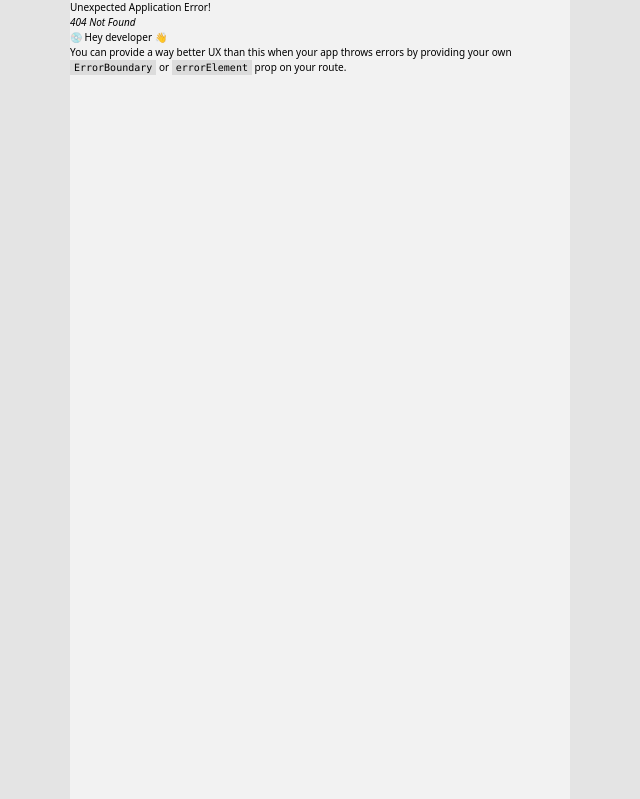
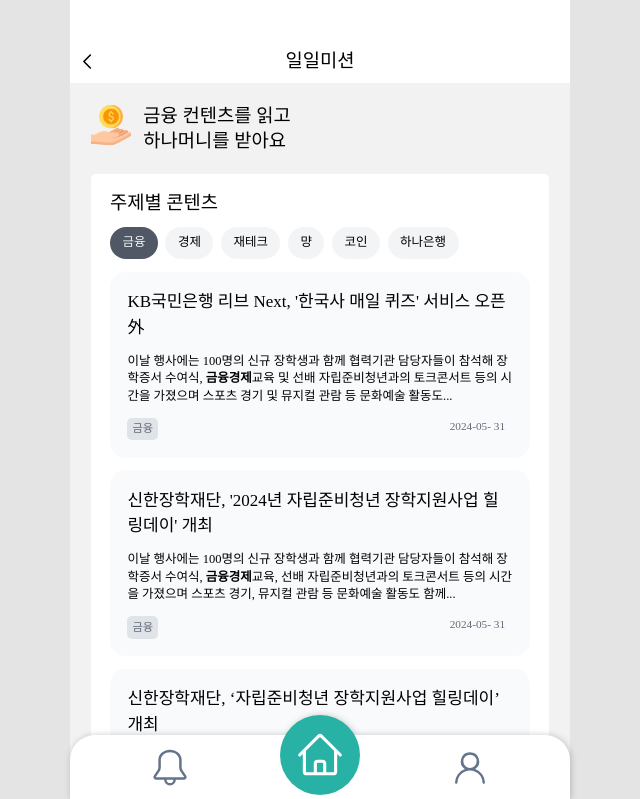
Before and after one commit to Hana4Team/FE, a React (Vite) app: page /news in a window 1280 px wide. Before the commit this address had no page. Shown: the top 799 px of the page, without its empty margins (320-960 px from the left). Built offline with nearby package versions, Linux system fonts and the light colour scheme.

Commit message:
feat: 뉴스(일일미션) 퍼블리싱 구현

```diff
--- a/src/components/molecules/MissionStartHeader.tsx
+++ b/src/components/molecules/MissionStartHeader.tsx
@@ -1,13 +1,14 @@
 import { FC } from 'react';
 
 interface IProps {
+  icon: string;
   title: string;
 }
 
-export const MissionStartHeader: FC<IProps> = ({ title }) => {
+export const MissionStartHeader: FC<IProps> = ({ icon, title }) => {
   return (
     <div className='w-11/12 mt-8 flex items-center gap-5 m-auto mb-8'>
-      <img src='icons/blub.svg' alt='icon' className='w-16 mb-3' />
+      <img src={icon} alt='icon' className='w-16 mb-3' />
       <p className='font-hanaMedium text-3xl whitespace-pre-line leading-snug'>
         {title}
       </p>
--- /dev/null
+++ b/src/components/molecules/NewsCategory.tsx
@@ -0,0 +1,22 @@
+import { FC } from 'react';
+
+interface IProps {
+  categoryName: string;
+  isClicked: boolean;
+  onClick: (keyword: string) => void;
+}
+
+export const NewsCategory: FC<IProps> = ({
+  categoryName,
+  isClicked,
+  onClick,
+}) => {
+  return (
+    <div
+      onClick={() => onClick(categoryName)}
+      className={`${isClicked ? 'bg-[#505866] text-[#F2F4F6]' : 'bg-[#F2F4F6] text-[##505866]'} py-3 px-5 rounded-full text-xl font-hanaMedium cursor-pointer`}
+    >
+      {categoryName}
+    </div>
+  );
+};
--- /dev/null
+++ b/src/components/molecules/NewsItem.tsx
@@ -0,0 +1,38 @@
+import { FC } from 'react';
+
+interface IProps {
+  title: string;
+  desc: string;
+  pubDate: string;
+  keyword: string;
+  link: string;
+}
+
+export const NewsItem: FC<IProps> = ({
+  title,
+  desc,
+  pubDate,
+  keyword,
+  link,
+}) => {
+  return (
+    <div
+      className='w-11/12 bg-[#F9FAFB] flex flex-col justify-between p-7 gap-5 rounded-3xl'
+      onClick={() => window.open(link)}
+    >
+      <h1 className='font-hanaBold text-[1.7rem] text-ellipsis line-clamp-2'>
+        {title}
+      </h1>
+      <p
+        className='font-hanaRegular text-xl text-ellipsis line-clamp-3'
+        dangerouslySetInnerHTML={{ __html: desc }}
+      ></p>
+      <div className='flex justify-between text-lg text-[#606A78]'>
+        <span className='bg-[#E0E3E7] font-hanaMedium py-1 px-2 rounded-lg'>
+          {keyword}
+        </span>
+        <span className='mr-3 font-hanaCM'>{pubDate}</span>
+      </div>
+    </div>
+  );
+};
--- a/src/index.css
+++ b/src/index.css
@@ -81,3 +81,11 @@
   -webkit-appearance: none;
   margin: 0;
 }
+
+#news-list::-webkit-scrollbar {
+  display: none;
+}
+
+b {
+  font-family: 'Hana-Bold';
+}
--- a/src/main.tsx
+++ b/src/main.tsx
@@ -17,6 +17,7 @@
 import { Sending } from './pages/moneyBox/Sending.tsx';
 import { MyPage } from './pages/main/MyPage.tsx';
 import { AlarmPage } from './pages/main/AlarmPage.tsx';
+import { NewsList } from './pages/news/NewsList.tsx';
 
 const router = createBrowserRouter([
   {
@@ -39,6 +40,7 @@
           { path: 'moneyBox', element: <MoneyBox /> },
           { path: 'alarm', element: <AlarmPage /> },
           { path: 'mypage', element: <MyPage /> },
+          { path: 'news', element: <NewsList /> },
         ],
       },
     ],
--- a/src/pages/mission2/Mission2StartPage.tsx
+++ b/src/pages/mission2/Mission2StartPage.tsx
@@ -8,7 +8,10 @@
   return (
     <>
       <Topbar title='이사미션' />
-      <MissionStartHeader title={`직접 머니박스 통장을\n 만들어보아요`} />
+      <MissionStartHeader
+        icon='icons/blub.svg'
+        title={`직접 머니박스 통장을\n 만들어보아요`}
+      />
       <div className='flex flex-col gap-7'>
         <MoneyBoxIntroItem id={1} title='파킹' icon='safebox.svg'>
           <p className='font-hanaMedium text-2xl whitespace-pre-line leading-normal'>
--- a/src/pages/mission3/Mission3StartPage.tsx
+++ b/src/pages/mission3/Mission3StartPage.tsx
@@ -8,6 +8,7 @@
     <>
       <Topbar title='이사미션' />
       <MissionStartHeader
+        icon='icons/blub.svg'
         title={`머니박스의 저축공간 돈을\n적금에 넣어 보아요`}
       />
       <div className='flex flex-col gap-7'>
--- a/src/pages/mission4/Mission4StartPage.tsx
+++ b/src/pages/mission4/Mission4StartPage.tsx
@@ -44,7 +44,10 @@
   return (
     <>
       <Topbar title='이사미션' />
-      <MissionStartHeader title={`원하는 적금에 가입해서\n목돈을 모아보아요`} />
+      <MissionStartHeader
+        icon='icons/blub.svg'
+        title={`원하는 적금에 가입해서\n목돈을 모아보아요`}
+      />
       <RecommendProductList list={test} />
     </>
   );
--- a/src/pages/mission5/Mission5StartPage.tsx
+++ b/src/pages/mission5/Mission5StartPage.tsx
@@ -8,6 +8,7 @@
     <>
       <Topbar title='이사미션' />
       <MissionStartHeader
+        icon='icons/blub.svg'
         title={`모은 목돈으로 새롭게\n 예금에 가입해보아요`}
       />
       <RecommendProductList list={test} />
--- /dev/null
+++ b/src/pages/news/NewsList.tsx
@@ -0,0 +1,118 @@
+import { useState } from 'react';
+import Topbar from '../../components/Topbar';
+import { MissionStartHeader } from '../../components/molecules/MissionStartHeader';
+import { NewsCategory } from '../../components/molecules/NewsCategory';
+import { NewsItem } from '../../components/molecules/NewsItem';
+
+const items = [
+  {
+    title: "KB국민은행 리브 Next, '한국사 매일 퀴즈' 서비스 오픈 外",
+    originallink: 'https://www.rcast.co.kr/news/articleView.html?idxno=24922',
+    link: 'https://www.rcast.co.kr/news/articleView.html?idxno=24922',
+    description:
+      '이날 행사에는 100명의 신규 장학생과 함께 협력기관 담당자들이 참석해 장학증서 수여식, <b>금융경제</b>교육 및 선배 자립준비청년과의 토크콘서트 등의 시간을 가졌으며 스포츠 경기 및 뮤지컬 관람 등 문화예술 활동도... ',
+    pubDate: 'Fri, 31 May 2024 17:00:00 +0900',
+  },
+  {
+    title: "신한장학재단, '2024년 자립준비청년 장학지원사업 힐링데이' 개최",
+    originallink:
+      'https://www.dailysmart.co.kr/news/articleView.html?idxno=88119',
+    link: 'https://www.dailysmart.co.kr/news/articleView.html?idxno=88119',
+    description:
+      '이날 행사에는 100명의 신규 장학생과 함께 협력기관 담당자들이 참석해 장학증서 수여식, <b>금융경제</b>교육, 선배 자립준비청년과의 토크콘서트 등의 시간을 가졌으며 스포츠 경기, 뮤지컬 관람 등 문화예술 활동도 함께... ',
+    pubDate: 'Fri, 31 May 2024 17:00:00 +0900',
+  },
+  {
+    title: '신한장학재단, ‘자립준비청년 장학지원사업 힐링데이’ 개최',
+    originallink: 'https://www.bigtanews.co.kr/article/view/big202405310018',
+    link: 'https://www.bigtanews.co.kr/article/view/big202405310018',
+    description:
+      '이날 행사에는 100명의 신규 장학생과 함께 협력기관 담당자들이 참석해 장학증서 수여식, <b>금융경제</b>교육 및 선배 자립준비청년과의 토크콘서트 등의 시간을 가졌으며 스포츠 경기 및 뮤지컬 관람 등 문화예술 활동도... ',
+    pubDate: 'Fri, 31 May 2024 16:56:00 +0900',
+  },
+  {
+    title: '연세대, 아프리카 정상 특별강연 및 명예박사 수여',
+    originallink:
+      'https://www.kfenews.co.kr/news/articleView.html?idxno=623317',
+    link: 'https://www.kfenews.co.kr/news/articleView.html?idxno=623317',
+    description:
+      '사진=연세대학교 한국<b>금융경제</b>신문=심영범 기자 | 연세대학교가 2024 한-아프리카 정상회의 차 방한 중인 아프리카 정상들을 초청해 특별 강연과 명예박사 학위수여식을 진행한다고 31일 밝혔다. 특별 강연은 다음달 3일... ',
+    pubDate: 'Fri, 31 May 2024 16:54:00 +0900',
+  },
+  {
+    title: "신한장학재단, 자립준비청년 위해 '힐링데이' 개최",
+    originallink:
+      'https://www.pinpointnews.co.kr/news/articleView.html?idxno=269147',
+    link: 'https://www.pinpointnews.co.kr/news/articleView.html?idxno=269147',
+    description:
+      '이날 행사에는 100명의 신규 장학생과 함께 협력기관 담당자들이 참석해 장학증서 수여식, <b>금융경제</b>교육 및 선배 자립준비청년과의 토크콘서트 등의 시간을 가졌으며 스포츠 경기 및 뮤지컬 관람 등 문화예술 활동도... ',
+    pubDate: 'Fri, 31 May 2024 16:42:00 +0900',
+  },
+];
+
+export const NewsList = () => {
+  const [category, setCategory] = useState<string>('금융');
+
+  const changeCategory = (keyword: string) => {
+    setCategory(keyword);
+  };
+
+  return (
+    <>
+      <Topbar title='일일미션' />
+      <MissionStartHeader
+        icon='icons/news.svg'
+        title={`금융 컨텐츠를 읽고\n하나머니를 받아요`}
+      />
+      <div className='flex flex-col justify-center items-center bg-white w-11/12 m-auto rounded-lg gap-5 py-5'>
+        <h2 className='w-11/12 text-3xl font-hanaCM pt-2'>주제별 콘텐츠</h2>
+        <div
+          id='news-list'
+          className='w-11/12 flex gap-3 overflow-x-scroll whitespace-nowrap'
+        >
+          <NewsCategory
+            categoryName='금융'
+            isClicked={category === '금융'}
+            onClick={changeCategory}
+          />
+          <NewsCategory
+            categoryName='경제'
+            isClicked={category === '경제'}
+            onClick={changeCategory}
+          />
+          <NewsCategory
+            categoryName='재테크'
+            isClicked={category === '재테크'}
+            onClick={changeCategory}
+          />
+          <NewsCategory
+            categoryName='먕'
+            isClicked={category === '먕'}
+            onClick={changeCategory}
+          />
+          <NewsCategory
+            categoryName='코인'
+            isClicked={category === '코인'}
+            onClick={changeCategory}
+          />
+          <NewsCategory
+            categoryName='하나은행'
+            isClicked={category === '하나은행'}
+            onClick={changeCategory}
+          />
+        </div>
+        {items.map((item, index) => (
+          <NewsItem
+            key={index}
+            title={item.title}
+            desc={item.description}
+            pubDate={`${new Date(item.pubDate).getFullYear()}-${(new Date(item.pubDate).getMonth() + 1).toString().padStart(2, '0')}-
+              ${new Date(item.pubDate).getDate().toString().padStart(2, '0')}`}
+            keyword={category}
+            link={item.originallink}
+          />
+        ))}
+      </div>
+    </>
+  );
+};
```
Also changed, not shown: public/icons/news.svg (added).
